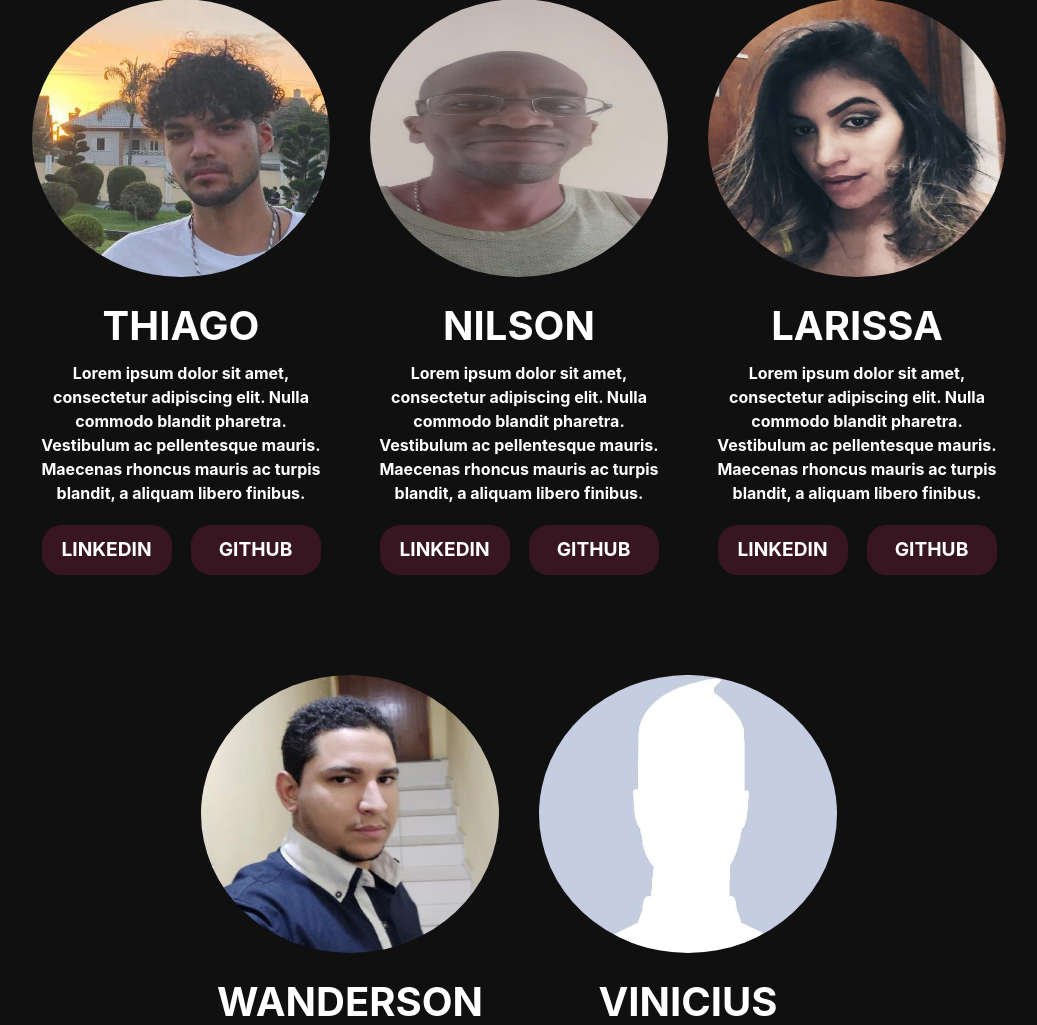
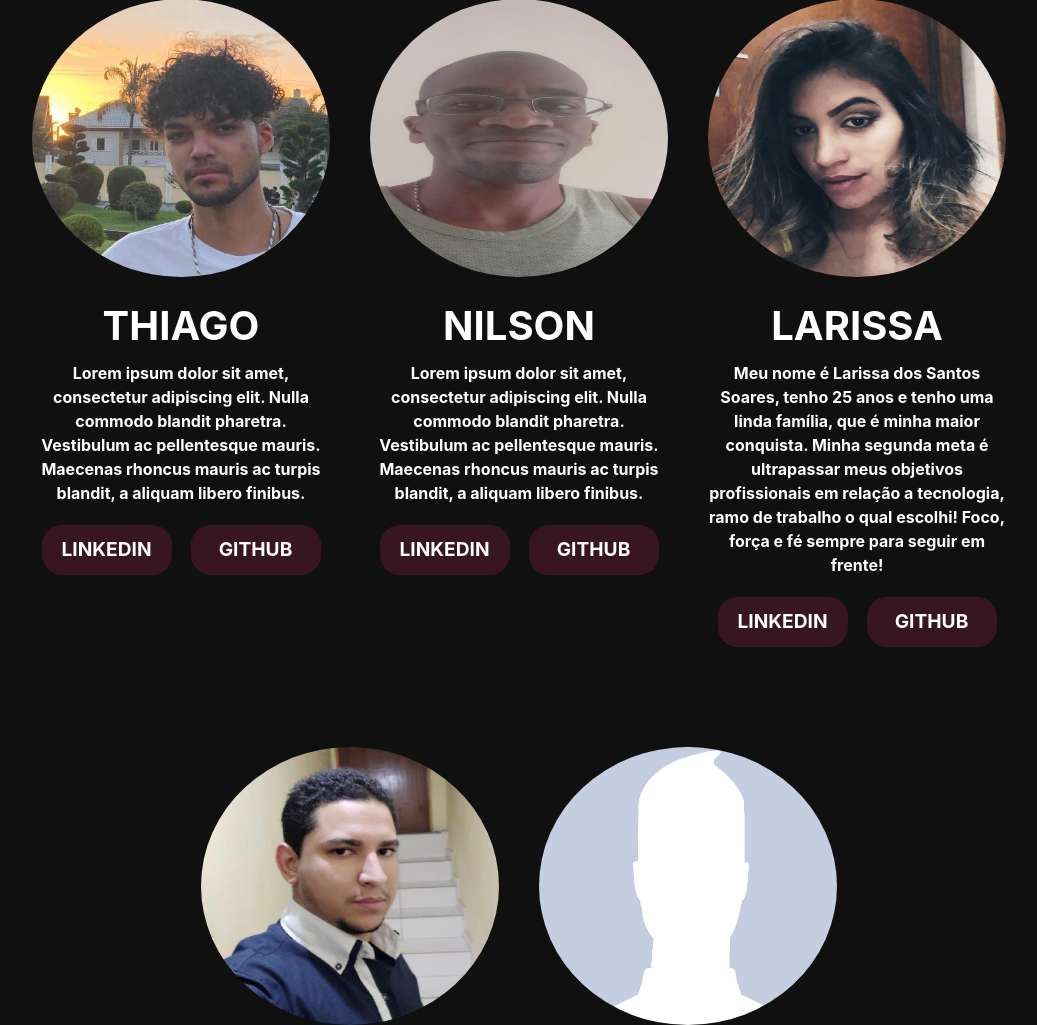
Before and after one commit to wandersonDeve/Catalogo, a Flask app: page /participantes in a window 1280 px wide. Shown: the part 212-1237 px from the top of the page, without its empty margins (121-1158 px from the left). Run offline with Flask 2, Linux system fonts and the light colour scheme; some libraries are stand-ins or nearby versions.

Commit message:
texto da larissa atualizado

```diff
--- a/templates/participantes.html
+++ b/templates/participantes.html
@@ -69,8 +69,9 @@
               <img src="../static/img/participantes_larissa.jpg">
               <h1>LARISSA</h1>
               <span>
-                Lorem ipsum dolor sit amet, consectetur adipiscing elit. Nulla commodo blandit pharetra.
-                Vestibulum ac pellentesque mauris. Maecenas rhoncus mauris ac turpis blandit, a aliquam libero finibus.
+                Meu nome é Larissa dos Santos Soares, tenho 25 anos e tenho uma linda família, que é minha maior conquista.
+                Minha segunda meta é ultrapassar meus objetivos profissionais em relação a tecnologia, ramo de trabalho
+                o qual escolhi! Foco, força e fé sempre para seguir em frente!
               </span>
               <div id="botoes">
                 <button type="button"><a href="https://www.linkedin.com/in/larissa-soares-220918/"target="_blank">LINKEDIN</a></button>
```
